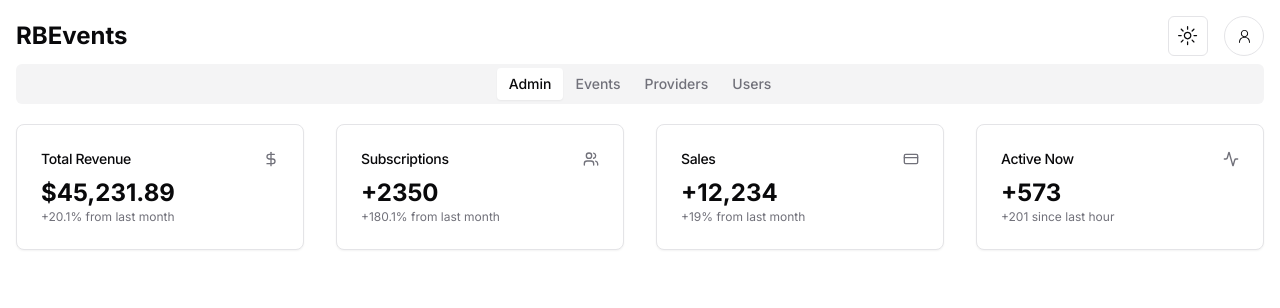
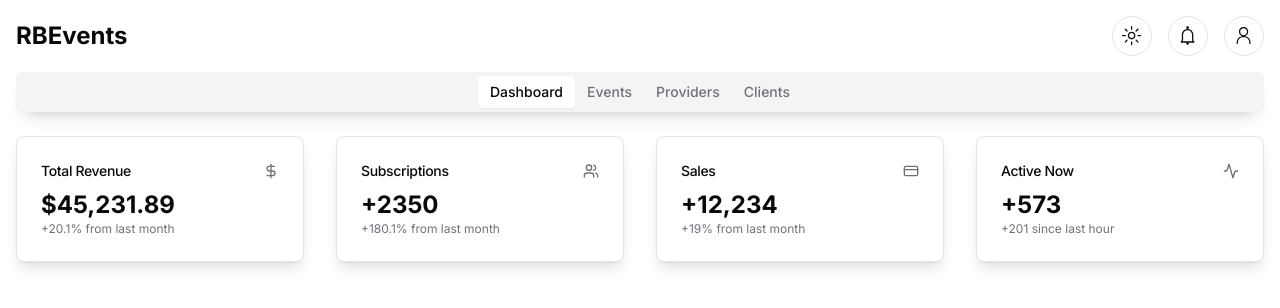
Before and after one commit to francoragout/RBEvents, a Next.js app: page /admin in a window 1280 px wide. Shown: the top 308 px of the page. Built offline with nearby package versions, Linux system fonts and the light colour scheme.

Commit message:
add some styles to the app

```diff
--- a/app/(protected)/admin/page.tsx
+++ b/app/(protected)/admin/page.tsx
@@ -22,7 +22,7 @@ const AdminPage = () => {
   return (
     <main>
       <div className="grid gap-4 md:grid-cols-2 md:gap-8 lg:grid-cols-4">
-        <Card x-chunk="dashboard-01-chunk-0">
+        <Card x-chunk="dashboard-01-chunk-0" className="shadow-lg">
           <CardHeader className="flex flex-row items-center justify-between space-y-0 pb-2">
             <CardTitle className="text-sm font-medium">Total Revenue</CardTitle>
             <DollarSign className="h-4 w-4 text-muted-foreground" />
@@ -34,7 +34,7 @@ const AdminPage = () => {
             </p>
           </CardContent>
         </Card>
-        <Card x-chunk="dashboard-01-chunk-1">
+        <Card x-chunk="dashboard-01-chunk-1" className="shadow-lg">
           <CardHeader className="flex flex-row items-center justify-between space-y-0 pb-2">
             <CardTitle className="text-sm font-medium">Subscriptions</CardTitle>
             <Users className="h-4 w-4 text-muted-foreground" />
@@ -46,7 +46,7 @@ const AdminPage = () => {
             </p>
           </CardContent>
         </Card>
-        <Card x-chunk="dashboard-01-chunk-2">
+        <Card x-chunk="dashboard-01-chunk-2" className="shadow-lg">
           <CardHeader className="flex flex-row items-center justify-between space-y-0 pb-2">
             <CardTitle className="text-sm font-medium">Sales</CardTitle>
             <CreditCard className="h-4 w-4 text-muted-foreground" />
@@ -58,7 +58,7 @@ const AdminPage = () => {
             </p>
           </CardContent>
         </Card>
-        <Card x-chunk="dashboard-01-chunk-3">
+        <Card x-chunk="dashboard-01-chunk-3" className="shadow-lg">
           <CardHeader className="flex flex-row items-center justify-between space-y-0 pb-2">
             <CardTitle className="text-sm font-medium">Active Now</CardTitle>
             <Activity className="h-4 w-4 text-muted-foreground" />
--- a/components/admin/events-columns-table.tsx
+++ b/components/admin/events-columns-table.tsx
@@ -188,6 +188,17 @@ export const EventsColumnsTable: ColumnDef<Event>[] = [
                 Edit
               </Link>
             </DropdownMenuItem>
+            <DropdownMenuItem>
+              <Button
+                variant="ghost"
+                size="sm"
+                className="flex justify-start h-5 pl-0 w-full"
+                onClick={archiveEvent}
+              >
+                <ArchiveRestore className="mr-2 h-4 w-4" />
+                Archive
+              </Button>
+            </DropdownMenuItem>
             <AlertDialog>
               <AlertDialogTrigger asChild>
                 <Button
@@ -215,17 +226,6 @@ export const EventsColumnsTable: ColumnDef<Event>[] = [
                 </AlertDialogFooter>
               </AlertDialogContent>
             </AlertDialog>
-            <DropdownMenuItem>
-              <Button
-                variant="ghost"
-                size="sm"
-                className="flex justify-start h-5 pl-0 w-full"
-                onClick={archiveEvent}
-              >
-                <ArchiveRestore className="mr-2 h-4 w-4" />
-                Archive
-              </Button>
-            </DropdownMenuItem>
           </DropdownMenuContent>
         </DropdownMenu>
       );
--- a/components/admin/events-table.tsx
+++ b/components/admin/events-table.tsx
@@ -85,7 +85,7 @@ export function EventsTable<TData, TValue>({
 
   return (
     <div>
-      <div className="flex items-center mb-5">
+      <div className="flex items-center mb-6">
         <DropdownMenu>
           <DropdownMenuTrigger asChild>
             <Button variant="outline" className="me-4">
--- a/components/admin/navbar.tsx
+++ b/components/admin/navbar.tsx
@@ -12,18 +12,16 @@ import {
   DropdownMenuSeparator,
   DropdownMenuTrigger,
 } from "@/components/ui/dropdown-menu";
-import {  PersonIcon } from "@radix-ui/react-icons";
+import { BellIcon, PersonIcon } from "@radix-ui/react-icons";
 import { Tabs, TabsList, TabsTrigger } from "@/components/ui/tabs";
 import Link from "next/link";
-
 
 export const Navbar = () => {
   const path = usePathname();
 
-
   return (
     <React.Fragment>
-      <div className="flex items-center justify-between mb-2">
+      <div className="flex items-center justify-between mb-4">
         <h1 className="text-2xl font-bold">RBEvents</h1>
         <div className="flex items-center space-x-4">
           <ModeToggle />
@@ -34,7 +32,26 @@ export const Navbar = () => {
                 size="icon"
                 className="overflow-hidden rounded-full"
               >
-                <PersonIcon />
+                <BellIcon className="h-[1.2rem] w-[1.2rem]" />
+              </Button>
+            </DropdownMenuTrigger>
+            <DropdownMenuContent align="end">
+              <DropdownMenuLabel>My Account</DropdownMenuLabel>
+              <DropdownMenuSeparator />
+              <DropdownMenuItem>Settings</DropdownMenuItem>
+              <DropdownMenuItem>Support</DropdownMenuItem>
+              <DropdownMenuSeparator />
+              <DropdownMenuItem>Logout</DropdownMenuItem>
+            </DropdownMenuContent>
+          </DropdownMenu>
+          <DropdownMenu>
+            <DropdownMenuTrigger asChild>
+              <Button
+                variant="outline"
+                size="icon"
+                className="overflow-hidden rounded-full"
+              >
+                <PersonIcon className="h-[1.2rem] w-[1.2rem]" />
               </Button>
             </DropdownMenuTrigger>
             <DropdownMenuContent align="end">
@@ -49,11 +66,10 @@ export const Navbar = () => {
         </div>
       </div>
 
-
-      <Tabs defaultValue={path} className="mb-5">
+      <Tabs defaultValue={path} className="mb-6 shadow-lg rounded-full">
         <TabsList className="w-full">
           <Link href="/admin">
-            <TabsTrigger value="/admin">Admin</TabsTrigger>
+            <TabsTrigger value="/admin">Dashboard</TabsTrigger>
           </Link>
           <Link href="/admin/events">
             <TabsTrigger value="/admin/events">Events</TabsTrigger>
@@ -62,7 +78,7 @@ export const Navbar = () => {
             <TabsTrigger value="/admin/providers">Providers</TabsTrigger>
           </Link>
           <Link href="/admin/users">
-            <TabsTrigger value="/admin/users">Users</TabsTrigger>
+            <TabsTrigger value="/admin/users">Clients</TabsTrigger>
           </Link>
         </TabsList>
       </Tabs>
--- a/components/theme-toggle-button.tsx
+++ b/components/theme-toggle-button.tsx
@@ -18,7 +18,7 @@ export function ModeToggle() {
   return (
     <DropdownMenu>
       <DropdownMenuTrigger asChild>
-        <Button variant="outline" size="icon">
+        <Button variant="outline" size="icon" className="rounded-full">
           <SunIcon className="h-[1.2rem] w-[1.2rem] rotate-0 scale-100 transition-all dark:-rotate-90 dark:scale-0" />
           <MoonIcon className="absolute h-[1.2rem] w-[1.2rem] rotate-90 scale-0 transition-all dark:rotate-0 dark:scale-100" />
           <span className="sr-only">Toggle theme</span>
--- a/lib/validations.ts
+++ b/lib/validations.ts
@@ -11,7 +11,7 @@ export const EventSchema = z.object({
       message: "Title must not be longer than 20 characters.",
     }),
   type: z.enum(["WEDDING", "BIRTHDAY", "OPENING", "MEETING", "OTHER"], {
-    message: "Please select event type.",
+    message: "Please select type.",
   }),
   date: z.date({
     message: "Please select date.",
```
